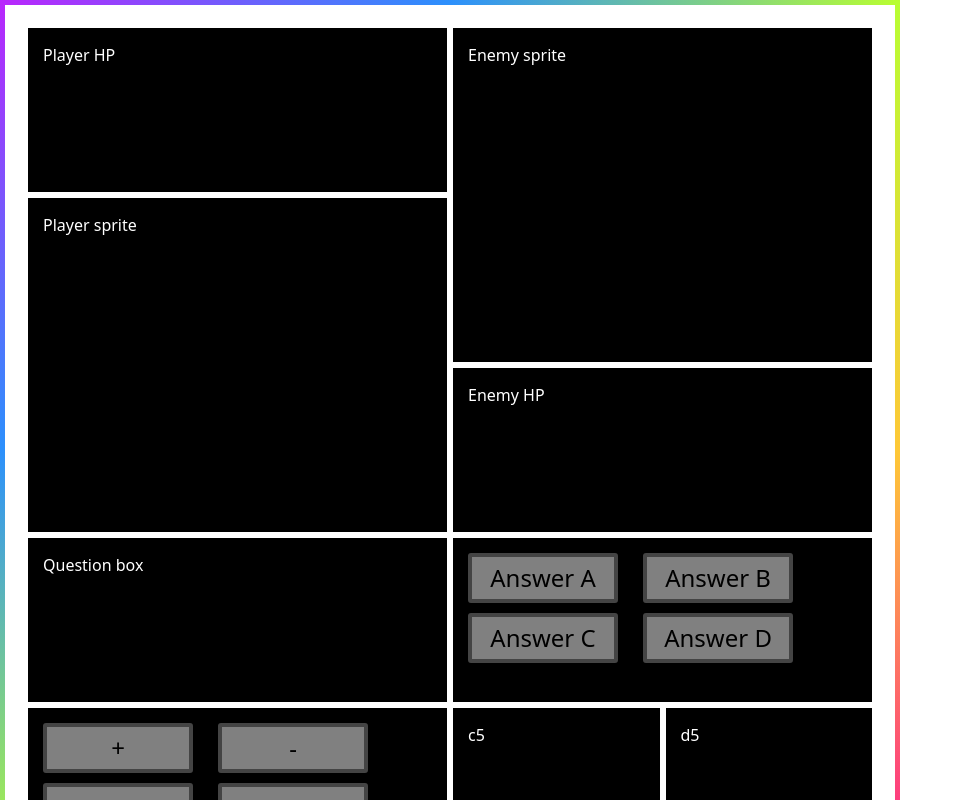
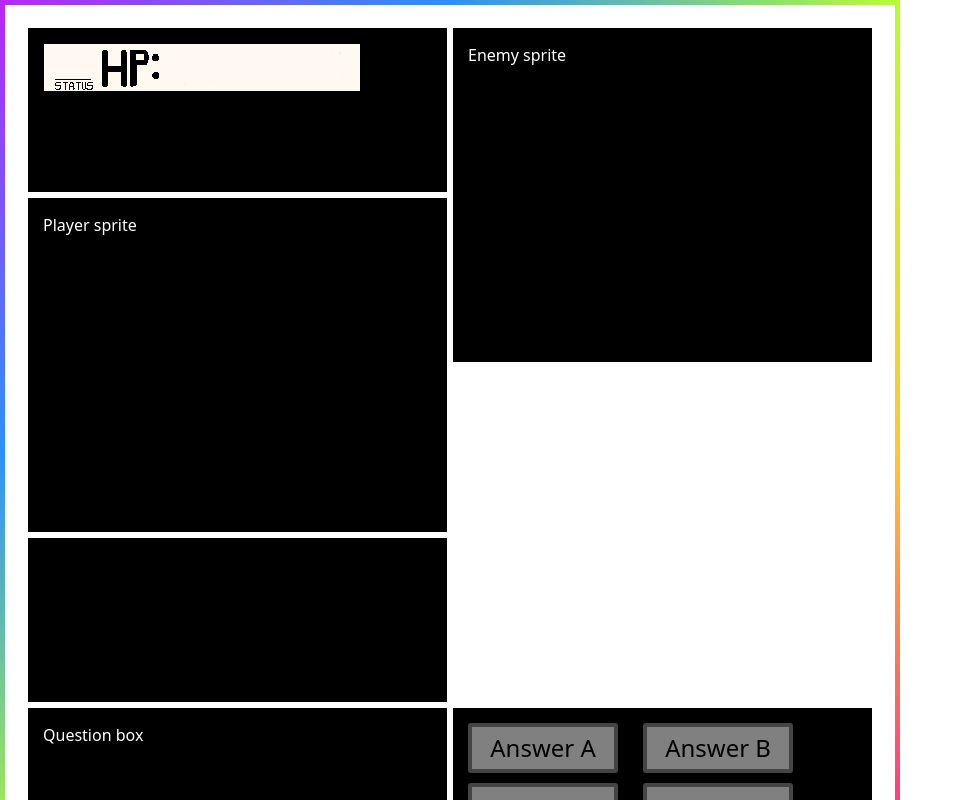
Before and after one commit to LakerHacks25-TCG/tcg, a SvelteKit app in the folder frontend/: page /room in a window 1280 px wide. Shown: the whole page, without its empty margins (0-963 px from the left). Built offline with nearby package versions, Linux system fonts and the light colour scheme.

Commit message:
current css and game page

```diff
--- a/frontend/src/app.css
+++ b/frontend/src/app.css
@@ -64,20 +64,32 @@
     grid-template-rows: 45% 45%;
 
 }
+
+.hpBoxLeft{
+    grid-column: 1 / span 2;
+    justify-content: center;
+
+}
+.hpBoxRight{
+    grid-column: 1 / span 2;
+    justify-content: center;
+
+}
 .twoBoxRight{
     grid-column: 3 / span 2;
     display: grid;
     grid-template-columns: 45% 45%;
     grid-template-rows: 45% 45%;
 }
+
 .squareBoxLeft{
     grid-column: 1 / span 2;
     grid-row: span 2;
     display: grid;
     grid-template-columns: 45% 45%;
     grid-template-rows: 45% 45%;
+}
 
-}
 .squareBoxRight{
     grid-column: 3 / span 2;
     grid-row: span 2;
--- a/frontend/src/routes/room/+page.svelte
+++ b/frontend/src/routes/room/+page.svelte
@@ -4,6 +4,8 @@
     import { isLoggedIn, getJson, postAndGetJson, get, post } from '$lib/netutil';
 	import { Client } from '@stomp/stompjs';
 	import { json } from '@sveltejs/kit';
+    import hpBar from "$lib/assets/hpBarFinal.png";
+
 
     // let roomName = $state(''), username = $state(''), otherUsername = $state('')
 
@@ -82,10 +84,10 @@
 
 {:else} -->
 <div class="container">
-    <div class="twoBoxLeft">Player HP</div>
+    <div class="hpBoxLeft"><img src={hpBar} alt="playerHPBar" style="width 125%; height 125%"/></div>
     <div class="squareBoxRight">Enemy sprite</div>
     <div class="squareBoxLeft">Player sprite</div>
-    <div class="twoBoxRight">Enemy HP</div>
+    <div class="hpBoxRight"></div>
     <div class="twoBoxLeft">Question box</div>
     <div class="twoBoxRight">
         <div><button class="mathbutton" onclick={() => count++}>Answer A</button></div>
```
